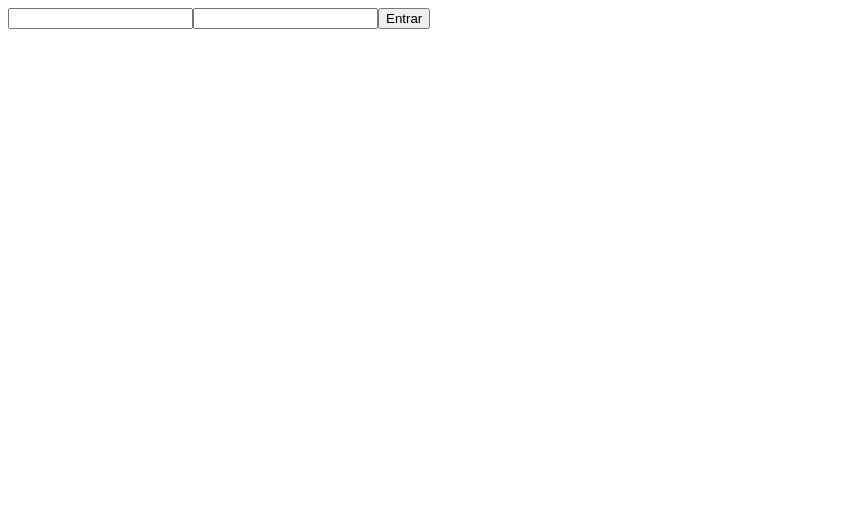
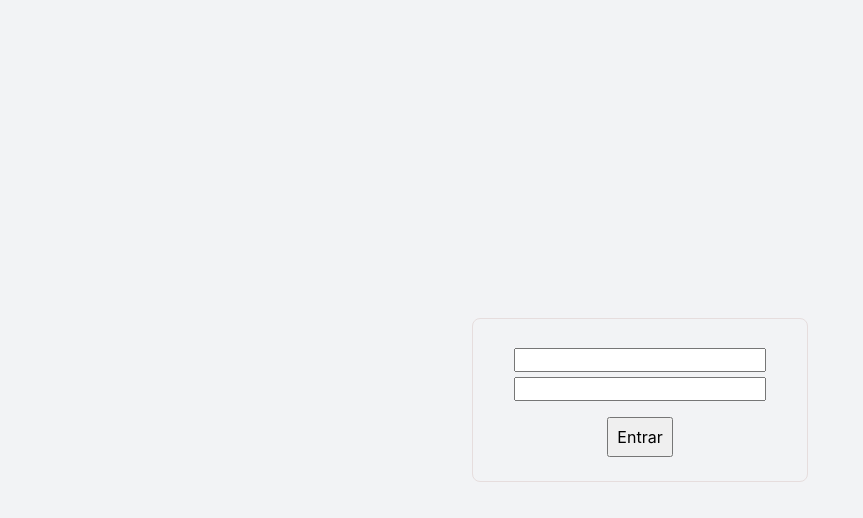
Before and after one commit to croschel/nextauthtest, a Next.js app: page / in a window 1280 px wide. Shown: the top 518 px of the page, without its empty margins (0-863 px from the left). Built offline with nearby package versions, Linux system fonts and the light colour scheme.

Commit message:
styles and axios

```diff
--- a/package.json
+++ b/package.json
@@ -8,6 +8,7 @@
     "start": "next start"
   },
   "dependencies": {
+    "axios": "^0.21.1",
     "next": "10.2.3",
     "react": "17.0.2",
     "react-dom": "17.0.2"
--- a/src/pages/_app.tsx
+++ b/src/pages/_app.tsx
@@ -1,5 +1,6 @@
 import { AppProps } from "next/app";
 import { AuthProvider } from "../contexts/AuthContext";
+import "../styles/global.css";
 
 function MyApp({ Component, pageProps }: AppProps) {
   return (
--- a/src/pages/index.tsx
+++ b/src/pages/index.tsx
@@ -1,5 +1,6 @@
 import { FormEvent, useContext, useState } from "react";
 import { AuthContext } from "../contexts/AuthContext";
+import styles from "../styles/pages/Home.module.css";
 
 export default function Home() {
   const [email, setEmail] = useState<string>();
@@ -17,18 +18,24 @@
   }
 
   return (
-    <form onSubmit={handleSubmit}>
+    <div className={styles.container}>
+      <form className={styles.formContainer} onSubmit={handleSubmit}>
         <input
+          className={styles.input}
           type="email"
           value={email}
           onChange={(e) => setEmail(e.target.value)}
         />
         <input
+          className={styles.input}
           type="password"
           value={password}
           onChange={(e) => setPassword(e.target.value)}
         />
-      <button type="submit">Entrar</button>
+        <button className={styles.submit} type="submit">
+          Entrar
+        </button>
       </form>
+    </div>
   );
 }
--- /dev/null
+++ b/src/services/api.ts
@@ -0,0 +1,5 @@
+import axios from "axios";
+
+export const api = axios.create({
+  baseURL: "http://localhost:3333",
+});
--- /dev/null
+++ b/src/styles/global.css
@@ -0,0 +1,51 @@
+* {
+  margin: 0;
+  padding: 0;
+  box-sizing: border-box;
+}
+
+@media (max-width: 1080px) {
+  html {
+    font-size: 93.75%;
+  }
+}
+@media (max-width: 720px) {
+  html {
+    font-size: 87.5%;
+  }
+}
+
+body {
+  background: var(--background);
+  color: var(--text);
+}
+
+body,
+input,
+textarea,
+button {
+  font: 400 1rem "inter", sans-serif;
+}
+
+:root {
+  --white: #fff;
+  --background: #f2f3f5;
+  --gray-line: #dcdde0;
+  --text: #666666;
+  --text-highlight: #b3b9ff;
+  --title: #2e384d;
+  --red: #e83f5b;
+  --green: #4cd62b;
+  --blue: #5965e0;
+  --blue-dark: #4953b8;
+  --blue-twitter: #2aa9e0;
+}
+
+button {
+  cursor: pointer;
+}
+
+a {
+  text-decoration: none;
+  color: inherit;
+}
--- /dev/null
+++ b/src/styles/pages/Home.module.css
@@ -0,0 +1,27 @@
+.container {
+  height: 100vh;
+  max-width: 400px;
+  margin: 0 auto;
+  padding: 2.5rem 2rem;
+  display: flex;
+  align-items: center;
+}
+.input {
+  margin-top: 0.3rem;
+}
+
+.submit {
+  padding: 0.5rem;
+  margin-top: 1rem;
+}
+
+.formContainer {
+  display: flex;
+  flex: 1;
+  flex-direction: column;
+  align-items: center;
+  justify-content: center;
+  padding: 1.5rem;
+  border: 1px solid #e6dddd;
+  border-radius: 8px;
+}
```
Also changed, not shown: 1 other file (tests, documents, lock files or other folders). Lines whose indentation alone changed are shown as unchanged.
